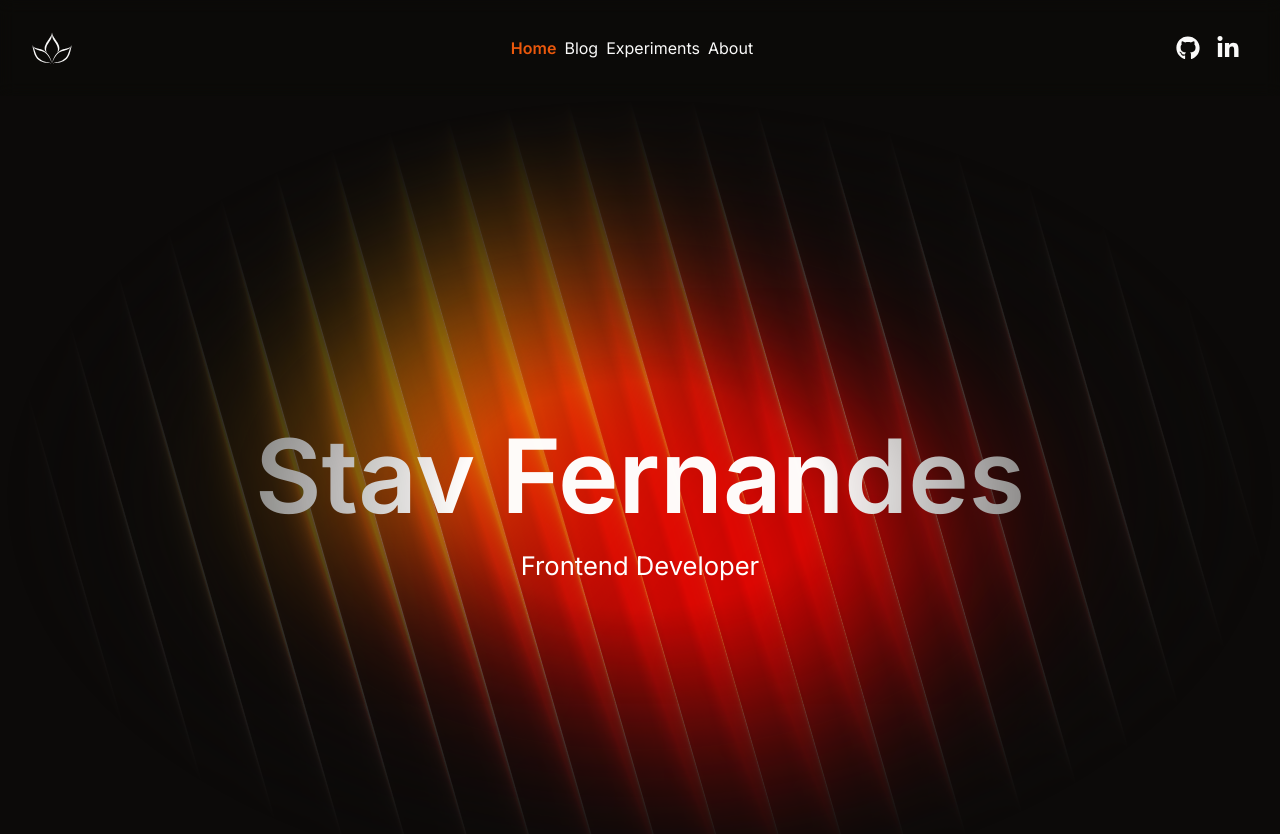
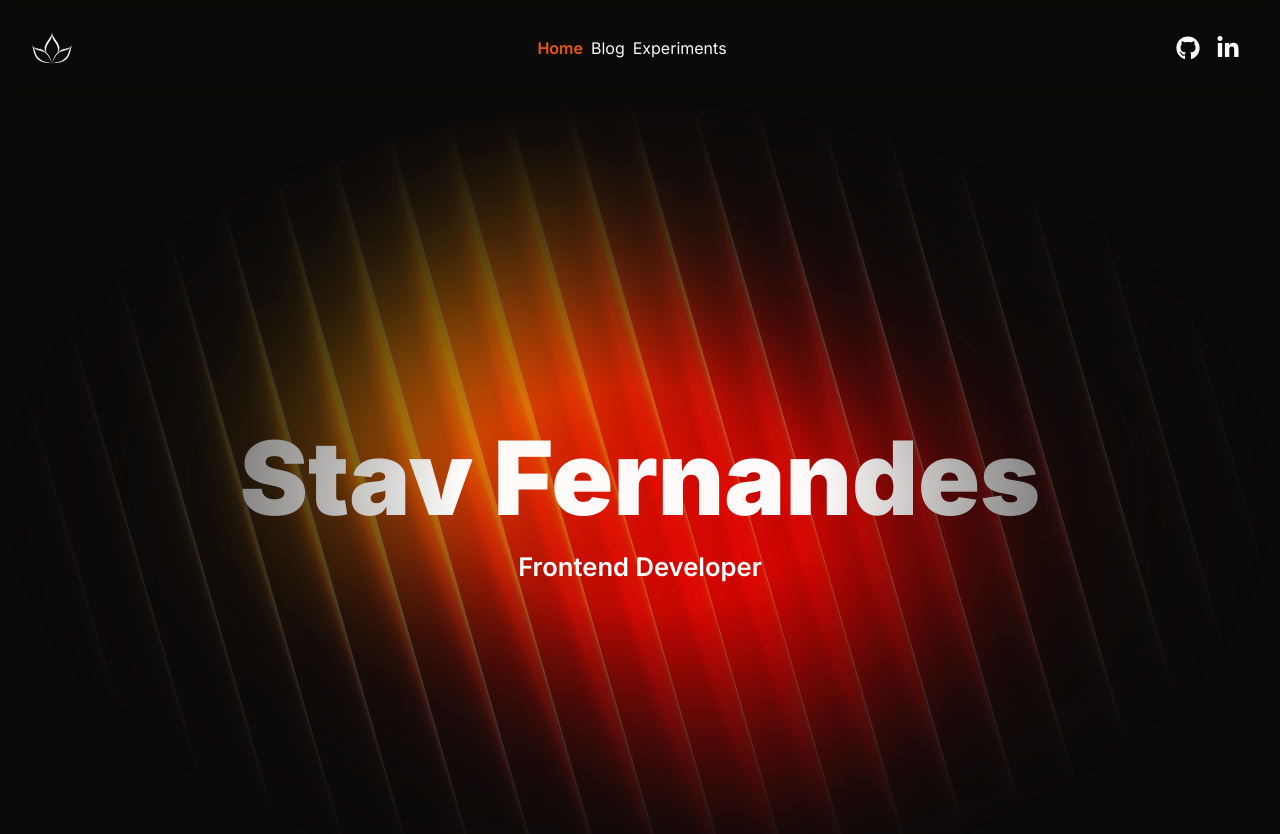
Before and after one commit to stevef24/website-v6, a Next.js app: page / in a window 1280 px wide. Shown: the top 834 px of the page. Built offline with nearby package versions, Linux system fonts and the light colour scheme.

Commit message:
updated styling

```diff
--- a/components/Contact.tsx
+++ b/components/Contact.tsx
@@ -14,7 +14,7 @@ const Contact = () => {
 			className="grid place-items-center my-12"
 			viewport={{ once: true, amount: "all" }}
 		>
-			<div className="bg-accent w-[500px] h-[300px] rounded-xl flex-col flex  justify-center items-center">
+			<div className="bg-accent max-sm:w-full w-[500px] h-[300px] rounded-xl flex-col flex  justify-center items-center">
 				<h2 className="text-3xl md:text-5xl font-black text-end">
 					Contact
 					<span className="text-primary">.</span>
--- a/components/Hero.tsx
+++ b/components/Hero.tsx
@@ -2,6 +2,7 @@
 
 import { useGetPointerMovement } from "@/hooks/GetPointerMove";
 import { motion } from "framer-motion";
+import { Button } from "./ui/button";
 
 export default function Home() {
 	const pointerProps = useGetPointerMovement(true);
@@ -23,7 +24,7 @@ export default function Home() {
 					<motion.h1
 						initial={{ scale: 0.7, opacity: 0 }}
 						whileInView={{ scale: 1, opacity: 1 }}
-						className="max-sm:text-[10vw] text-[8vw]  font-semibold leading-snug antialiased"
+						className="max-sm:text-[10vw] text-[8vw]  font-black leading-snug antialiased"
 					>
 						Stav Fernandes
 					</motion.h1>
@@ -31,7 +32,7 @@ export default function Home() {
 						initial={{ scale: 0.7, opacity: 0 }}
 						whileInView={{ scale: 1, opacity: 1 }}
 						transition={{ delay: 0.4 }}
-						className="text-white max-sm:text-[6vw]  text-[2vw] text-muted-foreground  "
+						className="text-white max-sm:text-[6vw] font-semibold  text-[2vw] text-muted-foreground  leading-snug antialiased"
 					>
 						Frontend Developer
 					</motion.h2>
--- a/components/MainNav.tsx
+++ b/components/MainNav.tsx
@@ -42,17 +42,6 @@ const MainNav = () => {
 				>
 					Experiments
 				</Link>
-				<Link
-					href="/about"
-					className={cn(
-						"text-md font-md transition-colors hover:text-primary hidden sm:inline-block",
-						pathName == "/about"
-							? "text-primary  font-semibold"
-							: "text-forground/60"
-					)}
-				>
-					About
-				</Link>
 			</div>
 		</nav>
 	);
--- a/components/MobileNav.tsx
+++ b/components/MobileNav.tsx
@@ -20,31 +20,43 @@ const MobileNav = () => {
 	return (
 		<Sheet open={open} onOpenChange={setOpen}>
 			<SheetTrigger asChild>
-				<Button variant="outline" className="w-10 px-0 sm:hidden">
-					<Menu className="h-5 w-5" />
+				<Button variant="ghost" className="w-10 px-0 sm:hidden ">
+					<Menu className="h-8 w-8" />
 					<span className="sr-only">Toggle Theme</span>
 				</Button>
 			</SheetTrigger>
-			<SheetContent side="right">
+			<SheetContent side="right" className="flex flex-col">
 				<MobileLink href={"/"} className="flex items-center">
-					<Icons.logo className="mr-2 h-6 w-6" />
-					<span className="font-bold">{siteConfig.name}</span>
+					<Icons.logo className="mr-2 h-8 w-8" />
 				</MobileLink>
 				<div className="flex flex-col gap-3 mt-3">
-					<MobileLink href="/blog" onOpenChange={setOpen}>
+					<MobileLink
+						href="/blog"
+						onOpenChange={setOpen}
+						className="text-2xl font-semibold  hover:text-primary transition-colors"
+					>
 						Blog
 					</MobileLink>
-					<MobileLink href="/about" onOpenChange={setOpen}>
-						About
+					<MobileLink
+						href="/experiments"
+						onOpenChange={setOpen}
+						className="text-2xl font-semibold  hover:text-primary transition-colors"
+					>
+						Experiments
 					</MobileLink>
-
-					<Link target="_blank" rel="noreferrer" href={siteConfig.links.github}>
+					<Link
+						target="_blank"
+						rel="noreferrer"
+						className="text-2xl font-semibold  hover:text-primary transition-colors"
+						href={siteConfig.links.github}
+					>
 						Github
 					</Link>
 					<Link
 						target="_blank"
 						rel="noreferrer"
 						href={siteConfig.links.linkedIn}
+						className="text-2xl font-semibold  hover:text-primary transition-colors"
 					>
 						LinkedIn
 					</Link>
--- a/components/SiteHeader.tsx
+++ b/components/SiteHeader.tsx
@@ -1,3 +1,5 @@
+"use client";
+
 import { siteConfig } from "@/config/site";
 import { cn } from "@/lib/utils";
 import Link from "next/link";
@@ -5,10 +7,32 @@ import { buttonVariants } from "./ui/button";
 import Icons from "./Icons";
 import MainNav from "./MainNav";
 import MobileNav from "./MobileNav";
+import { motion, useScroll, useMotionValueEvent } from "framer-motion";
+import { useState } from "react";
 
 function SiteHeader() {
+	const [hidden, setHidden] = useState(false);
+	const { scrollY } = useScroll();
+
+	useMotionValueEvent(scrollY, "change", (latest) => {
+		const previous = scrollY.getPrevious() as number;
+
+		if (latest > previous && latest > 100) {
+			setHidden(true);
+		} else {
+			setHidden(false);
+		}
+	});
 	return (
-		<header className="sticky z-10 top-0  backdrop-blur supports-[backdrop-filter]:bg-background/20">
+		<motion.header
+			variants={{
+				hidden: { y: "-100%" },
+				visible: { y: 0 },
+			}}
+			animate={hidden ? "hidden" : "visible"}
+			transition={{ duration: 0.35, ease: "easeInOut" }}
+			className="sticky z-20 top-0  backdrop-blur supports-[backdrop-filter]:bg-background/40"
+		>
 			<div className="container flex h-24 max-w-screen-2xl justify-between items-center">
 				<Link
 					href={"/"}
@@ -54,7 +78,7 @@ function SiteHeader() {
 					</nav>
 				</div>
 			</div>
-		</header>
+		</motion.header>
 	);
 }
 
--- a/components/ui/sheet.tsx
+++ b/components/ui/sheet.tsx
@@ -1,19 +1,19 @@
-"use client"
+"use client";
 
-import * as React from "react"
-import * as SheetPrimitive from "@radix-ui/react-dialog"
-import { cva, type VariantProps } from "class-variance-authority"
-import { X } from "lucide-react"
+import * as React from "react";
+import * as SheetPrimitive from "@radix-ui/react-dialog";
+import { cva, type VariantProps } from "class-variance-authority";
+import { X } from "lucide-react";
 
-import { cn } from "@/lib/utils"
+import { cn } from "@/lib/utils";
 
-const Sheet = SheetPrimitive.Root
+const Sheet = SheetPrimitive.Root;
 
-const SheetTrigger = SheetPrimitive.Trigger
+const SheetTrigger = SheetPrimitive.Trigger;
 
-const SheetClose = SheetPrimitive.Close
+const SheetClose = SheetPrimitive.Close;
 
-const SheetPortal = SheetPrimitive.Portal
+const SheetPortal = SheetPrimitive.Portal;
 
 const SheetOverlay = React.forwardRef<
 	React.ElementRef<typeof SheetPrimitive.Overlay>,
@@ -27,8 +27,8 @@ const SheetOverlay = React.forwardRef<
 		{...props}
 		ref={ref}
 	/>
-))
-SheetOverlay.displayName = SheetPrimitive.Overlay.displayName
+));
+SheetOverlay.displayName = SheetPrimitive.Overlay.displayName;
 
 const sheetVariants = cva(
 	"fixed z-50 gap-4 bg-background p-6 shadow-lg transition ease-in-out data-[state=open]:animate-in data-[state=closed]:animate-out data-[state=closed]:duration-300 data-[state=open]:duration-500",
@@ -47,7 +47,7 @@ const sheetVariants = cva(
 			side: "right",
 		},
 	}
-)
+);
 
 interface SheetContentProps
 	extends React.ComponentPropsWithoutRef<typeof SheetPrimitive.Content>,
@@ -65,14 +65,14 @@ const SheetContent = React.forwardRef<
 			{...props}
 		>
 			{children}
-      <SheetPrimitive.Close className="absolute right-4 top-4 rounded-sm opacity-70 ring-offset-background transition-opacity hover:opacity-100 focus:outline-none focus:ring-2 focus:ring-ring focus:ring-offset-2 disabled:pointer-events-none data-[state=open]:bg-secondary">
-        <X className="h-4 w-4" />
+			<SheetPrimitive.Close className="absolute right-4 top-6 rounded-sm opacity-70 ring-offset-background transition-opacity hover:opacity-100 focus:outline-none   disabled:pointer-events-none data-[state=open]:bg-secondary">
+				<X className="h-8 w-8" />
 				<span className="sr-only">Close</span>
 			</SheetPrimitive.Close>
 		</SheetPrimitive.Content>
 	</SheetPortal>
-))
-SheetContent.displayName = SheetPrimitive.Content.displayName
+));
+SheetContent.displayName = SheetPrimitive.Content.displayName;
 
 const SheetHeader = ({
 	className,
@@ -85,8 +85,8 @@ const SheetHeader = ({
 		)}
 		{...props}
 	/>
-)
-SheetHeader.displayName = "SheetHeader"
+);
+SheetHeader.displayName = "SheetHeader";
 
 const SheetFooter = ({
 	className,
@@ -99,8 +99,8 @@ const SheetFooter = ({
 		)}
 		{...props}
 	/>
-)
-SheetFooter.displayName = "SheetFooter"
+);
+SheetFooter.displayName = "SheetFooter";
 
 const SheetTitle = React.forwardRef<
 	React.ElementRef<typeof SheetPrimitive.Title>,
@@ -111,8 +111,8 @@ const SheetTitle = React.forwardRef<
 		className={cn("text-lg font-semibold text-foreground", className)}
 		{...props}
 	/>
-))
-SheetTitle.displayName = SheetPrimitive.Title.displayName
+));
+SheetTitle.displayName = SheetPrimitive.Title.displayName;
 
 const SheetDescription = React.forwardRef<
 	React.ElementRef<typeof SheetPrimitive.Description>,
@@ -123,8 +123,8 @@ const SheetDescription = React.forwardRef<
 		className={cn("text-sm text-muted-foreground", className)}
 		{...props}
 	/>
-))
-SheetDescription.displayName = SheetPrimitive.Description.displayName
+));
+SheetDescription.displayName = SheetPrimitive.Description.displayName;
 
 export {
 	Sheet,
@@ -137,4 +137,4 @@ export {
 	SheetFooter,
 	SheetTitle,
 	SheetDescription,
-}
+};
```
Lines whose indentation alone changed are shown as unchanged.
